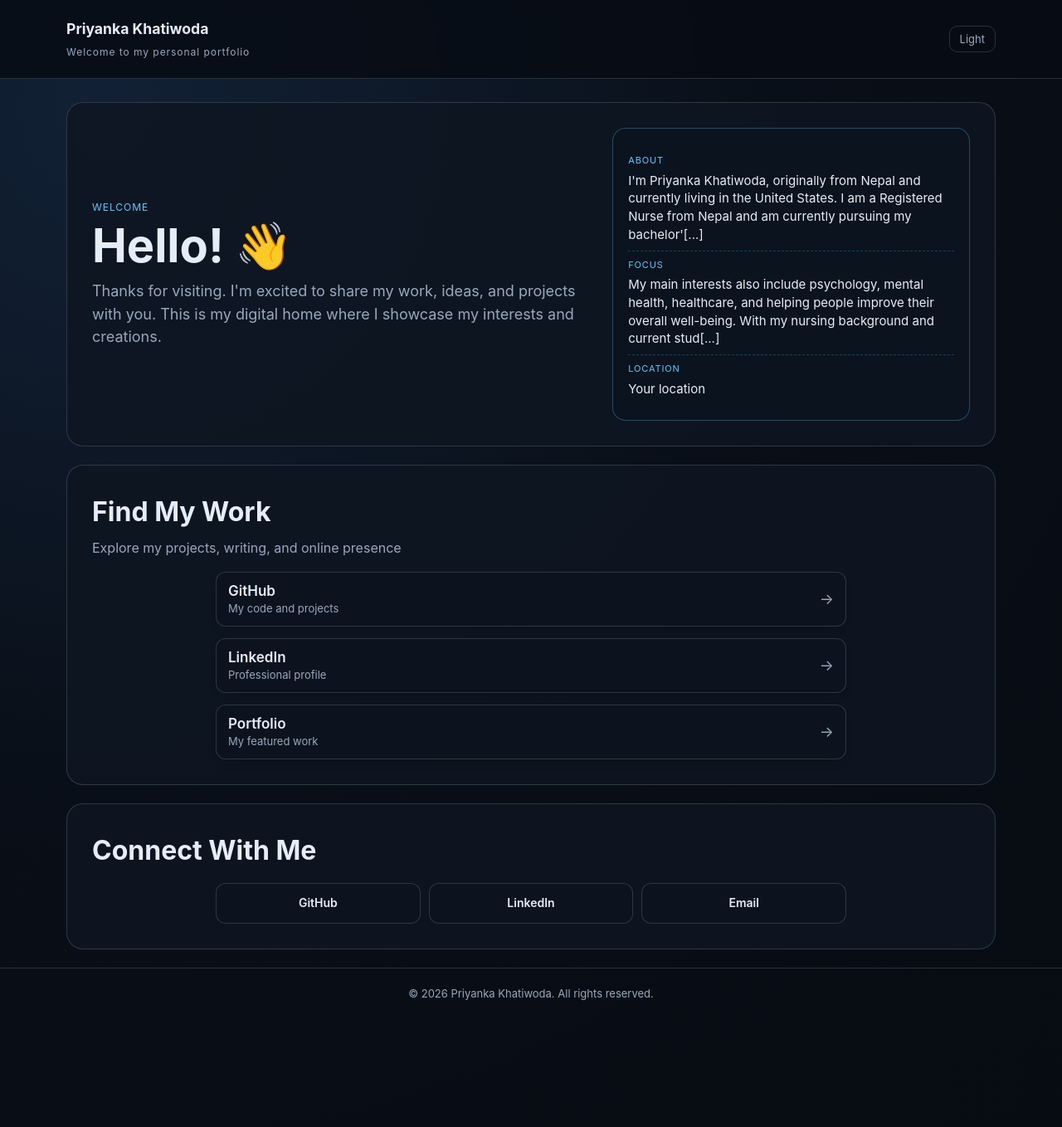
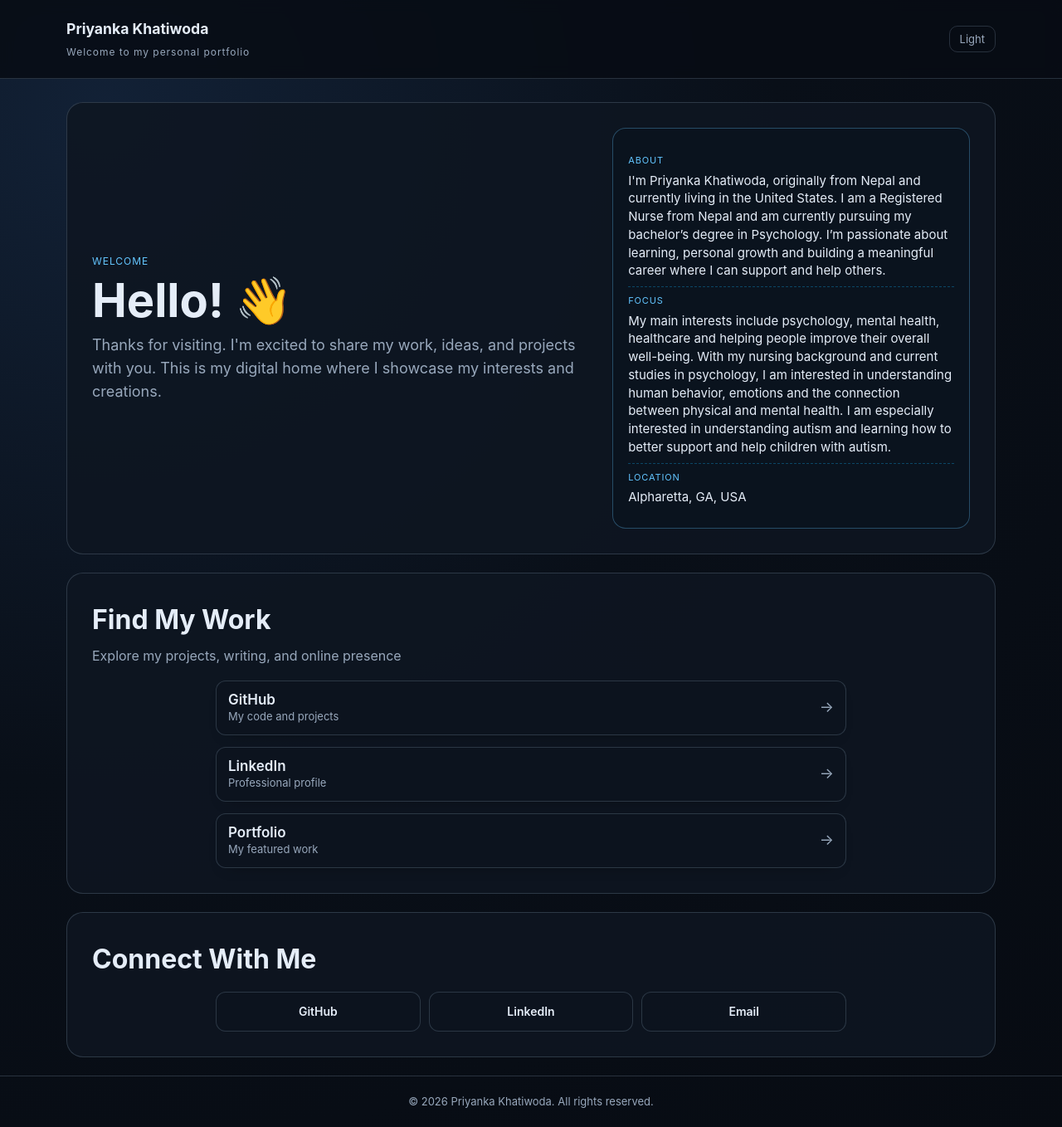
Before and after one commit to pkhatiwoda47/pkhatiwoda47.github.io, a Jekyll site: the page built from index.html, in a window 1280 px wide and 1358 px high. Shown: the whole window at 83% size. Built offline with Jekyll 4.4.1, drawn with Linux system fonts in a browser that asks for light colours.

Commit message:
Update personal information in index.html

```diff
--- a/index.html
+++ b/index.html
@@ -41,15 +41,15 @@ layout: null
           <div class="facts">
             <div class="fact">
               <span class="label">About</span>
-              <span class="value">I'm Priyanka Khatiwoda, originally from Nepal and currently living in the United States. I am a Registered Nurse from Nepal and am currently pursuing my bachelor'[...]
+              <span class="value">I'm Priyanka Khatiwoda, originally from Nepal and currently living in the United States. I am a Registered Nurse from Nepal and am currently pursuing my bachelor’s degree in Psychology. I’m passionate about learning, personal growth and building a meaningful career where I can support and help others.</span>
             </div>
             <div class="fact">
               <span class="label">Focus</span>
-              <span class="value">My main interests also include psychology, mental health, healthcare, and helping people improve their overall well-being. With my nursing background and current stud[...]
+              <span class="value">My main interests include psychology, mental health, healthcare and helping people improve their overall well-being. With my nursing background and current studies in psychology, I am interested in understanding human behavior, emotions and the connection between physical and mental health. I am especially interested in understanding autism and learning how to better support and help children with autism.</span>
             </div>
             <div class="fact">
               <span class="label">Location</span>
-              <span class="value">Your location</span>
+              <span class="value">Alpharetta, GA, USA </span>
             </div>
           </div>
         </div>
```
